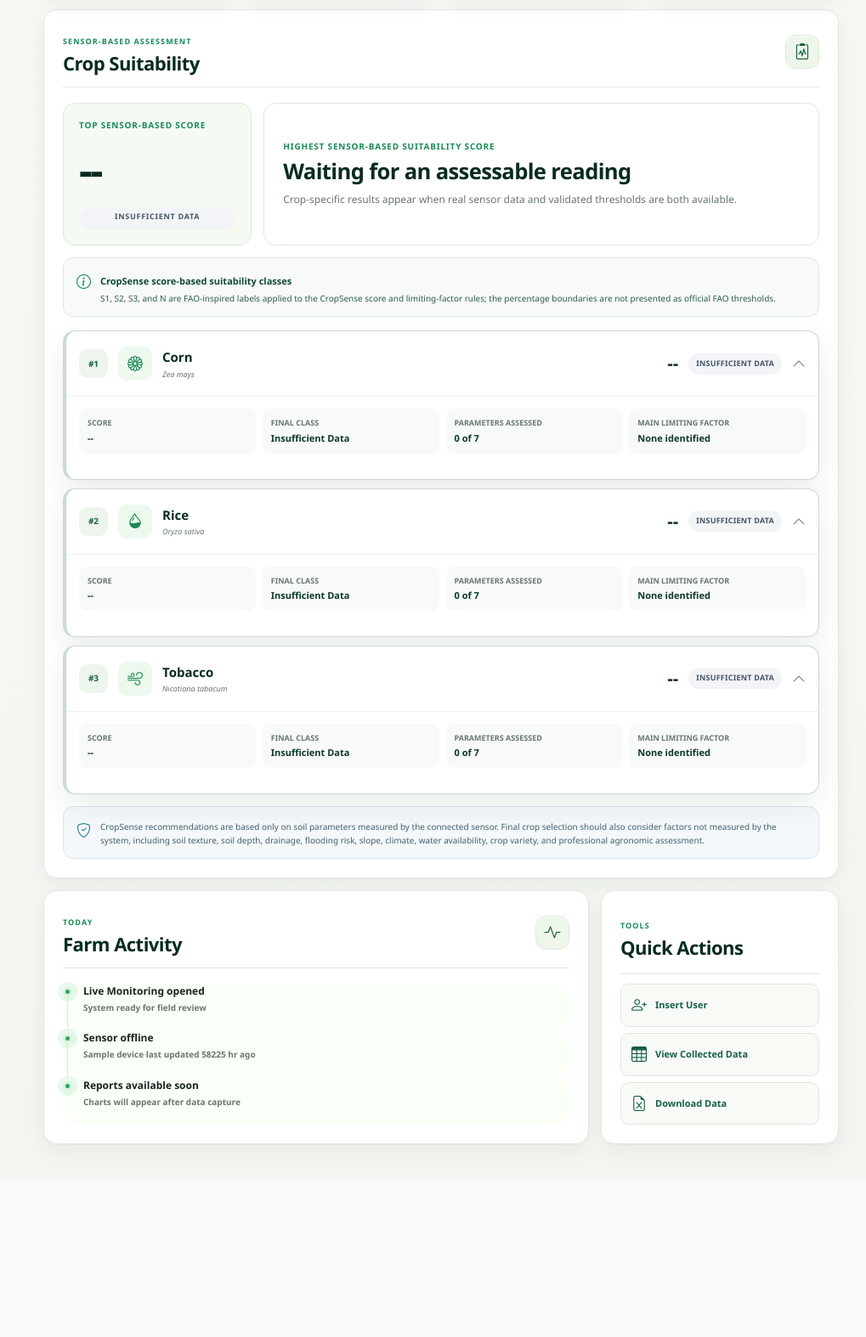
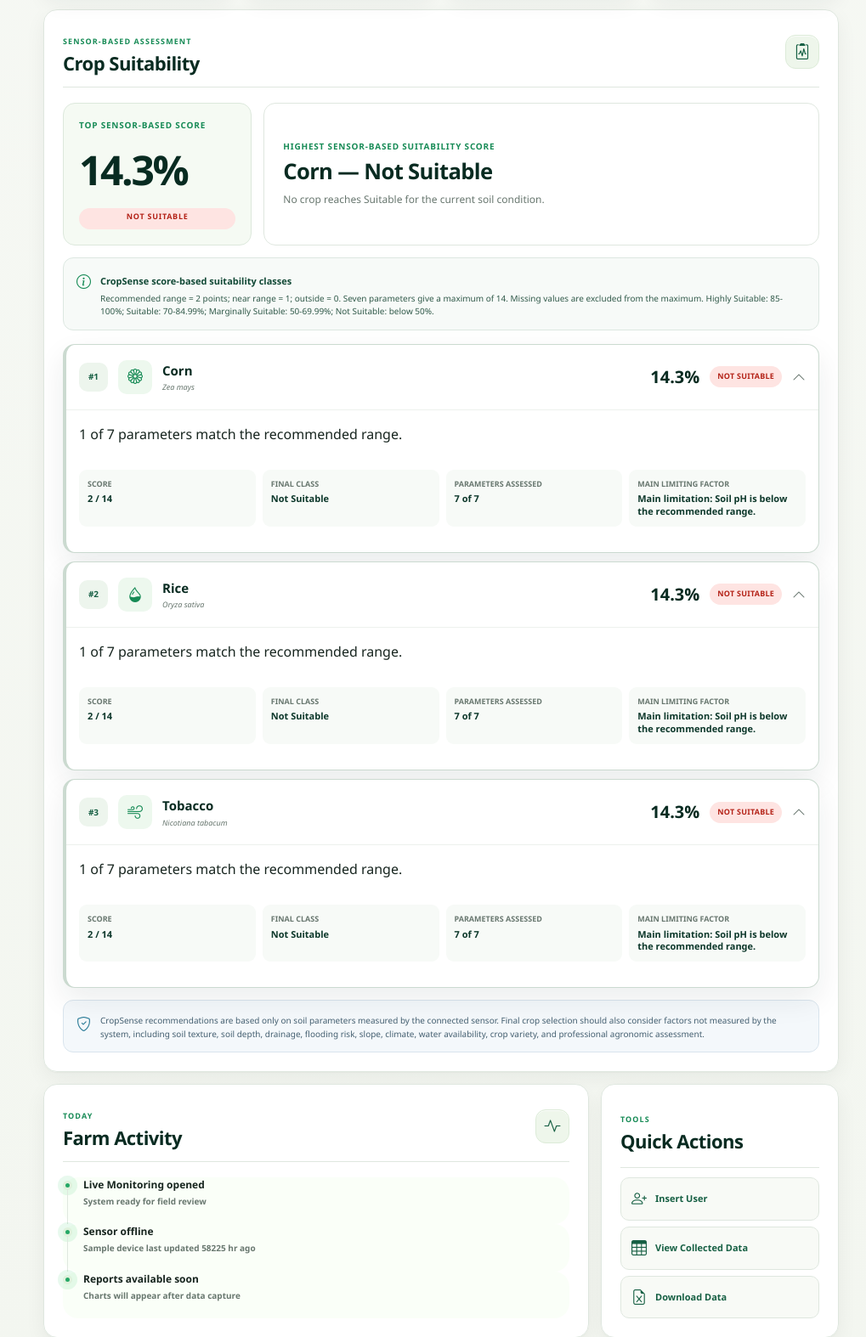
Before and after one commit to rytechx/CropSense-Smart-Agriculture-System, a PHP site: page /CropSense/dashboard.php in a window 1280 px wide. Shown: the part 972-2546 px from the top of the page at 85% size, without its empty margins (261-1280 px from the left). Before the commit the page ends 2337 px from the top, so only its background shows below. Run offline with PHP 8.4, Linux system fonts and the light colour scheme; the visitor is signed in with stand-in values (Sample User, id 1); data comes from the database, SQL or seed files in the repository; tables that the repository leaves empty hold one stand-in row (values such as "Sample post").

Commit message:
Update crop suitability ranking and recommended ranges

```diff
--- a/assets/js/dashboard.js
+++ b/assets/js/dashboard.js
@@ -92,7 +92,7 @@
         const assessed = numberValue(crop && crop.assessed_parameters);
         const total = numberValue(crop && crop.total_parameters);
         const percentage = numberValue(crop && crop.percentage);
-        const minimumRequired = total === null ? 5 : Math.min(5, total);
+        const minimumRequired = 1;
         const finalClass = String(crop && crop.final_class || "").toUpperCase();
 
         return assessed !== null
@@ -307,6 +307,7 @@
         card.classList.remove(...suitabilityStateClasses);
         card.classList.add("is-na");
         setElementText(card, "[data-crop-rank]", "--");
+        ["match", "missing", "recommended"].forEach((name) => setElementText(card, `[data-crop-${name}]`, name === "missing" ? "NO DATA" : ""));
         setElementText(card, "[data-crop-percentage]", "--");
         setElementText(card, "[data-crop-assessed]", "0 of 7");
         setElementText(card, "[data-crop-score]", "--");
@@ -328,7 +329,7 @@
             : null;
         const topHasSufficientData = hasSufficientCropData(topCrop);
         const topClassLabel = topHasSufficientData
-            ? top.final_full_label
+            ? top.final_label
             : "Insufficient Data";
 
         cards.forEach(resetCropAssessmentCard);
@@ -347,7 +348,7 @@
             assessment && assessment.error
                 ? assessment.error
                 : topHasSufficientData
-                    ? "Top CropSense recommendation based on the available measured soil parameters."
+                    ? (["S1", "S2"].includes(top.final_class) ? "Recommended for current soil condition" : "No crop reaches Suitable for the current soil condition.")
                     : top
                         ? "More configured and measured parameters are required before showing a suitability class."
                     : "Crop-specific results appear when real sensor data and validated thresholds are both available."
@@ -362,17 +363,20 @@
 
             const hasSufficientData = hasSufficientCropData(crop);
             const percentageText = crop.percentage === null ? "--" : `${measurementText(crop.percentage)}%`;
-            const finalClassLabel = hasSufficientData ? crop.final_full_label : "Insufficient Data";
+            const finalClassLabel = hasSufficientData ? crop.final_label : "Insufficient Data";
 
             card.classList.remove(...suitabilityStateClasses);
             card.classList.add(hasSufficientData ? suitabilityStateClass(crop.final_class) : "is-na");
             card.open = true;
             setElementText(card, "[data-crop-rank]", `#${crop.rank || index + 1}`);
             setElementText(card, "[data-crop-percentage]", percentageText);
-            setElementText(card, "[data-crop-score]", percentageText);
+            setElementText(card, "[data-crop-score]", `${crop.score} / ${crop.maximum_score}`);
+            setElementText(card, "[data-crop-match]", crop.match_explanation || "NO DATA");
+            setElementText(card, "[data-crop-missing]", crop.missing_parameters?.length ? `NO DATA: ${crop.missing_parameters.join(", ")}. Score uses ${crop.assessed_parameters} of 7 parameters.` : "");
+            setElementText(card, "[data-crop-recommended]", index === 0 && ["S1", "S2"].includes(crop.final_class) ? "Recommended for current soil condition" : "");
             setElementText(card, "[data-crop-assessed]", `${crop.assessed_parameters} of ${crop.total_parameters}`);
             setElementText(card, "[data-crop-final-class]", finalClassLabel);
-            setElementText(card, "[data-crop-limiting-factor]", mainLimitingFactor(crop));
+            setElementText(card, "[data-crop-limiting-factor]", crop.limiting_factor_reason || mainLimitingFactor(crop));
             applySuitabilityState(
                 card.querySelector("[data-crop-final-badge]"),
                 hasSufficientData ? crop.final_class : "NA",
--- a/config/crop_thresholds.php
+++ b/config/crop_thresholds.php
@@ -4,8 +4,13 @@
 // It is retained to preserve the existing sensor/API contract.
 return [
     "near_tolerance" => [
-        "soil_ph" => 0.20,
-        "temperature" => 2.00,
+        "ph" => 0.20,
+        "soil_temperature" => 2.00,
+        "moisture" => 10,
+        "nitrogen" => 5,
+        "phosphorus" => 5,
+        "potassium" => 20,
+        "ec_fraction" => 0.10,
     ],
     // Temporary sensor-level interpretation thresholds for raw NPK readings.
     // These are intentionally separate from crop-specific suitability ranges.
@@ -14,39 +19,46 @@ return [
         "phosphorus" => ["low_max" => 14.99, "medium_max" => 30.00],
         "potassium" => ["low_max" => 79.99, "medium_max" => 150.00],
     ],
+    // Authoritative validated crop ranges, 2026-09-06. EC uses microSiemens/cm.
     "crops" => [
-        "rice" => [
-            "name" => "Rice",
-            "scientific_name" => "Oryza sativa",
-            "ph" => ["min" => 5.50, "max" => 6.50],
-            "temperature" => ["min" => 26.00, "max" => 38.00, "unit" => "C"],
-            "moisture_requirement" => "Flooded / standing water required",
-            "nitrogen_requirement" => "80-120 kg/hectare",
-            "phosphorus_requirement" => "20-40 kg/hectare",
-            "potassium_requirement" => "20-40 kg/hectare",
-            "ec_requirement" => "No approved EC range configured",
-        ],
         "corn" => [
             "name" => "Corn",
             "scientific_name" => "Zea mays",
-            "ph" => ["min" => 5.80, "max" => 7.00],
-            "temperature" => ["min" => 24.00, "max" => 35.00, "unit" => "C"],
-            "moisture_requirement" => "Moderate moisture",
-            "nitrogen_requirement" => "120-180 kg/hectare",
-            "phosphorus_requirement" => "40-60 kg/hectare",
-            "potassium_requirement" => "40-60 kg/hectare",
-            "ec_requirement" => "No approved EC range configured",
+            "recommended" => [
+                "moisture" => ["min" => 60, "max" => 80],
+                "soil_temperature" => ["min" => 20, "max" => 30],
+                "ec" => ["min" => 0, "max" => 1700, "max_exclusive" => true],
+                "ph" => ["min" => 6, "max" => 6.8],
+                "nitrogen" => ["min" => 20, "max" => 30],
+                "phosphorus" => ["min" => 15, "max" => 25],
+                "potassium" => ["min" => 120, "max" => 180],
+            ],
         ],
         "tobacco" => [
             "name" => "Tobacco",
             "scientific_name" => "Nicotiana tabacum",
-            "ph" => ["min" => 6.00, "max" => 7.00],
-            "temperature" => ["min" => 25.00, "max" => 32.00, "unit" => "C"],
-            "moisture_requirement" => "Well-drained soil; avoid waterlogging",
-            "nitrogen_requirement" => "50-80 kg/hectare",
-            "phosphorus_requirement" => "20-40 kg/hectare",
-            "potassium_requirement" => "20-40 kg/hectare",
-            "ec_requirement" => "No approved EC range configured",
+            "recommended" => [
+                "moisture" => ["min" => 60, "max" => 80],
+                "soil_temperature" => ["min" => 20, "max" => 30],
+                "ec" => ["min" => 0, "max" => 2000, "max_exclusive" => true],
+                "ph" => ["min" => 5.8, "max" => 6.2],
+                "nitrogen" => ["min" => 15, "max" => 25],
+                "phosphorus" => ["min" => 20, "max" => 30],
+                "potassium" => ["min" => 150, "max" => 250],
+            ],
+        ],
+        "rice" => [
+            "name" => "Rice",
+            "scientific_name" => "Oryza sativa",
+            "recommended" => [
+                "moisture" => ["min" => 90, "max" => 100],
+                "soil_temperature" => ["min" => 25, "max" => 30],
+                "ec" => ["min" => 0, "max" => 3000, "max_exclusive" => true],
+                "ph" => ["min" => 5.5, "max" => 6.5],
+                "nitrogen" => ["min" => 15, "max" => 25],
+                "phosphorus" => ["min" => 10, "max" => 20],
+                "potassium" => ["min" => 80, "max" => 150],
+            ],
         ],
     ],
 ];
--- a/dashboard.php
+++ b/dashboard.php
@@ -346,8 +346,9 @@ include "includes/header.php";
                     <div>
                         <strong>CropSense score-based suitability classes</strong>
                         <p>
-                            S1, S2, S3, and N are FAO-inspired labels applied to the CropSense score and limiting-factor rules;
-                            the percentage boundaries are not presented as official FAO thresholds.
+                            Recommended range = 2 points; near range = 1; outside = 0. Seven parameters give a maximum of 14.
+                            Missing values are excluded from the maximum. Highly Suitable: 85-100%; Suitable: 70-84.99%;
+                            Marginally Suitable: 50-69.99%; Not Suitable: below 50%.
                         </p>
                     </div>
                 </div>
@@ -370,6 +371,9 @@ include "includes/header.php";
                             </summary>
 
                             <div class="crop-assessment-details">
+                                <p data-crop-recommended></p>
+                                <p data-crop-match></p>
+                                <p data-crop-missing>NO DATA</p>
                                 <div class="crop-assessment-metrics">
                                     <div>
                                         <span>Score</span>
--- a/includes/crop_suitability.php
+++ b/includes/crop_suitability.php
@@ -159,118 +159,32 @@ if (!function_exists("cropsense_table_exists")) {
 if (!function_exists("cropsense_get_crop_thresholds")) {
     function cropsense_get_crop_thresholds($connection = null)
     {
+        // Validated configuration is authoritative; legacy database tiers must not override it.
         $config = cropsense_crop_config();
-        $definitions = cropsense_parameter_definitions();
         $thresholds = [];
-
-        foreach (($config["crops"] ?? []) as $cropKey => $crop) {
-            $key = cropsense_crop_key($cropKey);
+        foreach ($config["crops"] as $key => $crop) {
             $parameters = [];
-
-            foreach ($definitions as $parameterCode => $definition) {
-                $parameters[$parameterCode] = [
-                    "parameter_code" => $parameterCode,
+            foreach (cropsense_parameter_definitions() as $code => $definition) {
+                $range = $crop["recommended"][$code];
+                $tolerance = $code === "ec"
+                    ? $range["max"] * $config["near_tolerance"]["ec_fraction"]
+                    : $config["near_tolerance"][$code];
+                $parameters[$code] = [
+                    "parameter_code" => $code,
                     "unit" => $definition["unit"],
-                    "ranges" => cropsense_empty_ranges(),
-                    "source" => "not_configured",
+                    "tolerance" => $tolerance,
+                    "ranges" => [
+                        "optimum" => null,
+                        "acceptable" => $range,
+                        "marginal" => ["min" => $code === "ec" ? 0 : $range["min"] - $tolerance,
+                                       "max" => $range["max"] + $tolerance],
+                    ],
+                    "source" => "validated_config_20260906",
                 ];
             }
-
-            // These numeric ranges already existed in CropSense configuration.
-            // They are preserved as acceptable ranges; no optimum or marginal
-            // values are inferred from them.
-            $phRange = cropsense_valid_range($crop["ph"]["min"] ?? null, $crop["ph"]["max"] ?? null);
-            if ($phRange !== null) {
-                $parameters["ph"]["ranges"]["acceptable"] = $phRange;
-                $parameters["ph"]["source"] = "existing_config";
-            }
-
-            $temperatureRange = cropsense_valid_range(
-                $crop["temperature"]["min"] ?? null,
-                $crop["temperature"]["max"] ?? null
-            );
-            if ($temperatureRange !== null) {
-                $parameters["soil_temperature"]["ranges"]["acceptable"] = $temperatureRange;
-                $parameters["soil_temperature"]["source"] = "existing_config";
-            }
-
-            $thresholds[$key] = [
-                "crop_key" => $key,
-                "crop" => $crop["name"] ?? ucfirst($key),
-                "scientific_name" => $crop["scientific_name"] ?? "",
-                "parameters" => $parameters,
-            ];
+            $thresholds[$key] = ["crop_key" => $key, "crop" => $crop["name"],
+                "scientific_name" => $crop["scientific_name"], "parameters" => $parameters];
         }
-
-        if (!$connection instanceof mysqli || $connection->connect_error) {
-            return $thresholds;
-        }
-
-        if (cropsense_table_exists($connection, "crop_thresholds")) {
-            $legacyResult = $connection->query("SELECT * FROM crop_thresholds ORDER BY id ASC");
-            $legacyMap = [
-                "ph" => ["ph_min", "ph_max"],
-                "moisture" => ["moisture_min", "moisture_max"],
-                "soil_temperature" => ["temperature_min", "temperature_max"],
-                "nitrogen" => ["nitrogen_min", "nitrogen_max"],
-                "phosphorus" => ["phosphorus_min", "phosphorus_max"],
-                "potassium" => ["potassium_min", "potassium_max"],
-            ];
-
-            while ($legacyResult && ($row = $legacyResult->fetch_assoc())) {
-                $cropKey = cropsense_crop_key($row["crop_name"] ?? "");
-
-                if (!isset($thresholds[$cropKey])) {
-                    continue;
-                }
-
-                foreach ($legacyMap as $parameterCode => $columns) {
-                    $range = cropsense_valid_range($row[$columns[0]] ?? null, $row[$columns[1]] ?? null);
-
-                    if ($range !== null) {
-                        $thresholds[$cropKey]["parameters"][$parameterCode]["ranges"]["acceptable"] = $range;
-                        $thresholds[$cropKey]["parameters"][$parameterCode]["source"] = "legacy_crop_thresholds";
-                    }
-                }
-            }
-        }
-
-        if (!cropsense_table_exists($connection, "crop_parameter_thresholds")) {
-            return $thresholds;
-        }
-
-        $normalizedResult = $connection->query(
-            "SELECT crop_name, parameter_code, unit,
-                    optimum_min, optimum_max,
-                    acceptable_min, acceptable_max,
-                    marginal_min, marginal_max
-             FROM crop_parameter_thresholds
-             ORDER BY crop_name, parameter_code"
-        );
-
-        while ($normalizedResult && ($row = $normalizedResult->fetch_assoc())) {
-            $cropKey = cropsense_crop_key($row["crop_name"] ?? "");
-            $parameterCode = strtolower(trim((string) ($row["parameter_code"] ?? "")));
-            $parameterCode = $parameterCode === "temperature" ? "soil_temperature" : $parameterCode;
-
-            if (!isset($thresholds[$cropKey]["parameters"][$parameterCode])) {
-                continue;
-            }
-
-            $thresholds[$cropKey]["parameters"][$parameterCode] = [
-                "parameter_code" => $parameterCode,
-                "unit" => trim((string) ($row["unit"] ?? "")) !== ""
-                    ? $row["unit"]
-                    : $definitions[$parameterCode]["unit"],
-                "ranges" => [
-                    "optimum" => cropsense_valid_range($row["optimum_min"], $row["optimum_max"]),
-                    "acceptable" => cropsense_valid_range($row["acceptable_min"], $row["acceptable_max"]),
-                    "marginal" => cropsense_valid_range($row["marginal_min"], $row["marginal_max"]),
-                ],
-                "source" => "crop_parameter_thresholds",
-            ];
-        }
-
         return $thresholds;
     }
 }
@@ -281,7 +195,7 @@ if (!function_exists("cropsense_range_contains")) {
         return is_array($range) &&
             isset($range["min"], $range["max"]) &&
             $value >= $range["min"] &&
-            $value <= $range["max"];
+            (!empty($range["max_exclusive"]) ? $value < $range["max"] : $value <= $range["max"]);
     }
 }
 
@@ -289,7 +203,7 @@ if (!function_exists("cropsense_calculate_parameter_score")) {
     function cropsense_calculate_parameter_score($assessmentCode)
     {
         $scores = [
-            "OPTIMUM" => 3,
+            "OPTIMUM" => 2,
             "ACCEPTABLE" => 2,
             "MARGINAL" => 1,
             "UNSUITABLE" => 0,
@@ -330,7 +244,7 @@ if (!function_exists("cropsense_classify_parameter")) {
             if (cropsense_range_contains($numericValue, $ranges[$rangeKey] ?? null)) {
                 return [
                     "assessment" => $code,
-                    "assessment_label" => ucfirst(strtolower($code)),
+                    "assessment_label" => $code === "MARGINAL" ? "Near recommended range" : "Recommended range",
                     "score" => cropsense_calculate_parameter_score($code),
                     "reason" => "The measured value is inside the configured " . strtolower($code) . " range.",
                 ];
@@ -374,7 +288,7 @@ if (!function_exists("cropsense_score_class")) {
             return ["code" => "S1", "label" => "Highly Suitable", "full_label" => "S1 – Highly Suitable", "rank" => 4];
         }
         if ($value >= 70) {
-            return ["code" => "S2", "label" => "Moderately Suitable", "full_label" => "S2 – Moderately Suitable", "rank" => 3];
+            return ["code" => "S2", "label" => "Suitable", "full_label" => "S2 – Suitable", "rank" => 3];
         }
         if ($value >= 50) {
             return ["code" => "S3", "label" => "Marginally Suitable", "full_label" => "S3 – Marginally Suitable", "rank" => 2];
@@ -387,18 +301,8 @@ if (!function_exists("cropsense_score_class")) {
 if (!function_exists("cropsense_apply_limiting_factor_rule")) {
     function cropsense_apply_limiting_factor_rule($rawClass, $lowestScore)
     {
-        if (!is_array($rawClass) || $lowestScore === null || $lowestScore >= 3) {
-            return $rawClass;
-        }
-
-        $caps = [
-            2 => cropsense_score_class(70),
-            1 => cropsense_score_class(50),
-            0 => cropsense_score_class(0),
-        ];
-        $cap = $caps[(int) $lowestScore] ?? $rawClass;
-
-        return ($rawClass["rank"] ?? 0) > ($cap["rank"] ?? 0) ? $cap : $rawClass;
+        // Compatibility helper: classification is now determined only by percentage.
+        return $rawClass;
     }
 }
 
@@ -416,7 +320,7 @@ if (!function_exists("cropsense_identify_limiting_factors")) {
         $lowestScore = min(array_column($scored, "score"));
         $factors = [];
 
-        if ($lowestScore < 3) {
+        if ($lowestScore < 2) {
             foreach ($scored as $parameter) {
                 if ($parameter["score"] === $lowestScore) {
                     $factors[] = [
@@ -427,12 +331,14 @@ if (!function_exists("cropsense_identify_limiting_factors")) {
                         "assessment" => $parameter["assessment"],
                         "assessment_label" => $parameter["assessment_label"],
                         "score" => $parameter["score"],
-                        "guidance" => "Review " . strtolower($parameter["label"]) . " conditions.",
+                        "guidance" => $parameter["reason"],
+                        "deviation" => $parameter["deviation"] ?? 0,
                     ];
                 }
             }
         }
 
+        usort($factors, static function ($a, $b) { return $b["deviation"] <=> $a["deviation"]; });
         return ["lowest_score" => $lowestScore, "factors" => $factors];
     }
 }
@@ -479,7 +385,20 @@ if (!function_exists("cropsense_calculate_crop_score")) {
                 $totalScore += $score;
             }
 
+            $recommended = $threshold["ranges"]["acceptable"] ?? null;
+            $deviation = 0;
+            if ($score !== null && $score < 2 && $recommended !== null) {
+                $below = $value < $recommended["min"];
+                $distance = $below ? $recommended["min"] - $value : $value - $recommended["max"];
+                $deviation = $distance / max(0.000001, $threshold["tolerance"] ?? 1);
+                $classification["reason"] = $definition["label"] . ($below ? " is below" : " is above")
+                    . " the recommended range.";
+                if (!empty($recommended["max_exclusive"]) && $value == $recommended["max"]) {
+                    $classification["reason"] = $definition["label"] . " is at the excluded recommended maximum.";
+                }
+            }
             $parameters[] = [
+                "deviation" => $deviation,
                 "parameter" => $parameterCode,
                 "label" => $definition["label"],
                 "value" => $value,
@@ -487,27 +406,31 @@ if (!function_exists("cropsense_calculate_crop_score")) {
                 "assessment" => $classification["assessment"],
                 "assessment_label" => $classification["assessment_label"],
                 "score" => $score,
-                "maximum_score" => $score === null ? null : 3,
+                "maximum_score" => $score === null ? null : 2,
                 "reason" => $classification["reason"],
                 "threshold_source" => $threshold["source"] ?? "not_configured",
                 "configured_ranges" => $threshold["ranges"] ?? cropsense_empty_ranges(),
             ];
         }
 
-        $maximumScore = $assessedCount * 3;
+        $maximumScore = $assessedCount * 2;
         $percentage = $maximumScore > 0 ? ($totalScore / $maximumScore) * 100 : null;
         $rawClass = cropsense_score_class($percentage);
         $limiting = cropsense_identify_limiting_factors($parameters);
         $finalClass = cropsense_apply_limiting_factor_rule($rawClass, $limiting["lowest_score"]);
-        $limitingLabels = array_column($limiting["factors"], "label");
-        $limitingReason = $limitingLabels
-            ? cropsense_join_labels($limitingLabels) . (count($limitingLabels) === 1 ? " is" : " are") . " a limiting factor."
-            : ($assessedCount > 0 ? "No assessed parameter caps the score-based class." : "No parameters could be assessed.");
+        $limitingReason = $limiting["factors"]
+            ? "Main limitation: " . $limiting["factors"][0]["guidance"]
+            : ($assessedCount > 0 ? "No limitation among the assessed parameters." : "NO DATA");
+        $matchingCount = count(array_filter($parameters, static function ($p) { return $p["score"] === 2; }));
+        $missingLabels = array_column(array_filter($parameters, static function ($p) { return $p["assessment"] === "NO_DATA"; }), "label");
 
         return [
             "crop_key" => $cropThreshold["crop_key"],
             "crop" => $cropThreshold["crop"],
             "scientific_name" => $cropThreshold["scientific_name"],
+            "matching_parameters" => $matchingCount,
+            "match_explanation" => $assessedCount > 0 ? $matchingCount . " of " . $assessedCount . " parameters match the recommended range." : "NO DATA: No sensor parameters are available.",
+            "missing_parameters" => $missingLabels,
             "assessed_parameters" => $assessedCount,
             "total_parameters" => count($definitions),
             "score" => $totalScore,
@@ -539,13 +462,6 @@ if (!function_exists("cropsense_rank_crop_recommendations")) {
     function cropsense_rank_crop_recommendations($recommendations)
     {
         usort($recommendations, static function ($left, $right) {
-            $classComparison = cropsense_final_class_rank($right["final_class"] ?? "NA")
-                <=> cropsense_final_class_rank($left["final_class"] ?? "NA");
-
-            if ($classComparison !== 0) {
-                return $classComparison;
-            }
-
             $percentageComparison = ($right["percentage"] ?? -1) <=> ($left["percentage"] ?? -1);
 
             if ($percentageComparison !== 0) {
@@ -620,7 +536,7 @@ if (!function_exists("cropsense_assess_crop_suitability")) {
 
         return [
             "title" => "Sensor-Based Crop Suitability Assessment",
-            "class_method" => "CropSense score-based suitability classes with FAO-inspired labels",
+            "class_method" => "Recommended range match: 2 points; near range: 1 point; outside: 0 points",
             "assessment_basis" => [
                 "method" => "latest",
                 "description" => "Latest available sensor reading",
```
Also changed, not shown: tests/crop_suitability_test.php (+65 -136 lines), tests/dashboard_status.test.js (+1 -1 lines).
